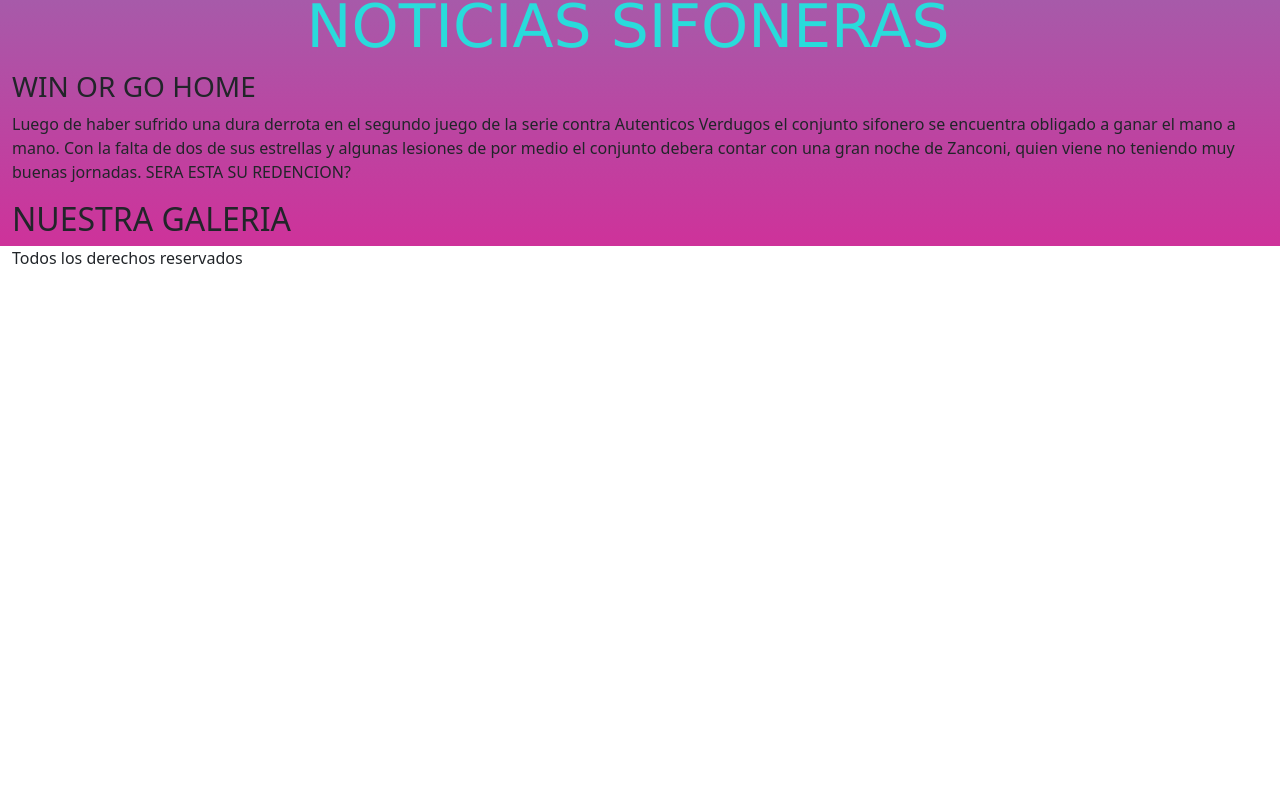
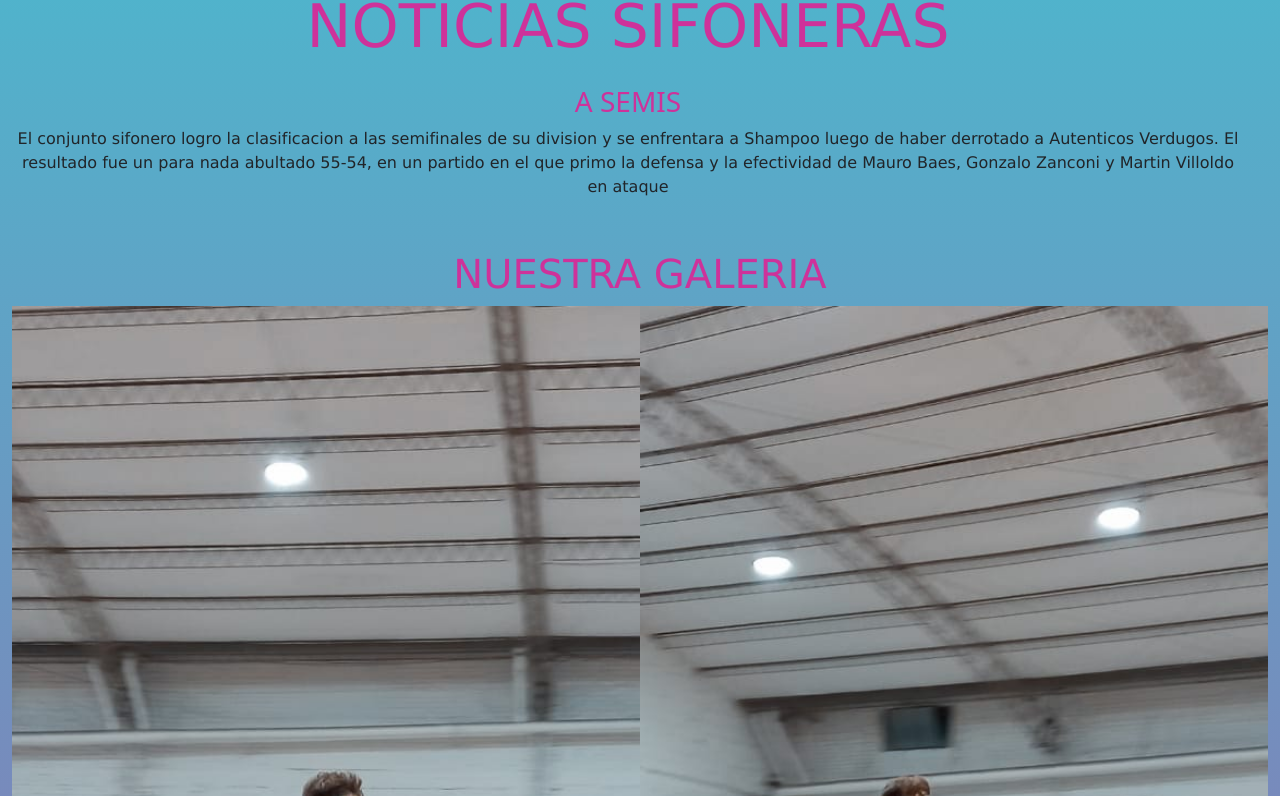
Before and after one commit to gonzanconi/PF-GonzaloZanconi, a website: page index.html in a window 1280 px wide. Shown: the part 1227-2023 px from the top of the page. Before the commit the page ends 1513 px from the top, so only its background shows below. Drawn offline with nearby package versions, Linux system fonts and the light colour scheme.

Commit message:
Agrege galeria

```diff
--- a/index.html
+++ b/index.html
@@ -44,7 +44,7 @@
 
                 <p class="col-md-6" id="historia">"Somos un equipo formado a partir de un grupo de amigos el cual esta integrado por exjugadores de la ciudad de Bahia Blanca, los cuales decidimos dedicarnos al amateurismo. Nuestro objetivo es lograr que la franquicia que creamos con tanto esfuerzo y dedicacion se gane un renombre a nivel nacional sin dejar de lado el sector competitivo" Gonzalo Zanconi  </p>
 
-                <img class="col-md-6" id="fotoequipo" src="multimedia/WhatsApp Image 2022-09-27 at 8.43.33 PM.jpeg" alt="Foto Del Equipo">
+                <img class="col-md-6" id="fotoequipo" src="multimedia/foto1.jpeg" alt="Foto Del Equipo">
 
                 </div>
 
@@ -54,14 +54,26 @@
         <section class="row">
 
             <h2 id="titulonoticias">NOTICIAS SIFONERAS</h2>
-            <H3>WIN OR GO HOME</H3>
-            <P>Luego de haber sufrido una dura derrota en el segundo juego de la serie contra Autenticos Verdugos el conjunto sifonero se encuentra obligado a ganar el mano a mano. Con la falta de dos de sus estrellas y algunas lesiones de por medio el conjunto debera contar con una gran noche de Zanconi, quien viene no teniendo muy buenas jornadas. SERA ESTA SU REDENCION?</P>
+            <H3 id="noticia1">A SEMIS</H3>
+            <P id="descripcionNoticia1">El conjunto sifonero logro la clasificacion a las semifinales de su division y se enfrentara a Shampoo luego de haber derrotado a Autenticos Verdugos. El resultado fue un para nada abultado 55-54, en un partido en el que primo la defensa y la efectividad de Mauro Baes, Gonzalo Zanconi y Martin Villoldo en ataque</P>
 
         </section>
 
-        <section id="galeria">
+        <section>
 
-            <h2>NUESTRA GALERIA</h2>
+            <h2 id="galeria">NUESTRA GALERIA</h2>
+
+            <div class="ordengaleria">
+
+            <img class="fotito" id="fotocuatro" src="multimedia/foto4.jpeg" alt="foto4">
+
+            <img class="fotito" id="fotocinco" src="multimedia/foto6.jpeg" alt="foto5">
+
+            <img class="fotito" id="fototres" src="multimedia/foto3.jpeg" alt="foto3">
+
+            <img class="fotito" id="fotodos" src="multimedia/foto2.jpeg" alt="foto2">
+
+        </div>
 
         </section>
 
--- a/scss/main.scss
+++ b/scss/main.scss
@@ -38,12 +38,14 @@
     }    background-image: linear-gradient(to bottom,rgb(41, 219, 219),rgb(206, 50, 154) );
 
     #historia {
+        padding-top: 50px;
+        font-style: italic;
         font-size: 20px;
         width: 250px;
     }
 
     #fotoequipo {
-        padding-top: 10px;
+        padding-top: 50px;
         padding-bottom: 100px;
         width: 650px;
         height: 615px;
@@ -52,7 +54,37 @@
 
 #titulonoticias {
         text-align: center;
-        color: rgb(41, 219, 219);
+        color: rgb(206, 50, 154);
         font-size: 60px;
         font-family: Verdana, Geneva, Tahoma, sans-serif;
 }
+#noticia1 {
+    text-align: center;
+    padding-top: 15px;
+    color: rgb(206, 50, 154);
+}
+#descripcionNoticia1 {
+    text-align: center;
+    font-family: Verdana, Geneva, Tahoma, sans-serif;
+}
+
+#galeria {
+    text-align: center;
+    color: rgb(206, 50, 154);
+    font-size: 40px;
+    font-family: Verdana, Geneva, Tahoma, sans-serif;
+    padding-top: 35px;
+}
+
+.ordengaleria {
+    display: grid;
+    grid-template-columns: repeat(2, 1fr)
+}
+.fotito {
+    width: 100%;
+    height: 100%;
+}
+
+.derechos {
+    text-align: center;
+    }
```
Also changed, not shown: css/main.css, multimedia/foto1.jpeg (renamed from multimedia/WhatsApp Image 2022-09-27 at 8.43.33 PM.jpeg), multimedia/foto2.jpeg (added), multimedia/foto3.jpeg (added), multimedia/foto4.jpeg (added), multimedia/foto5.jpeg (added), multimedia/foto6.jpeg (added).
